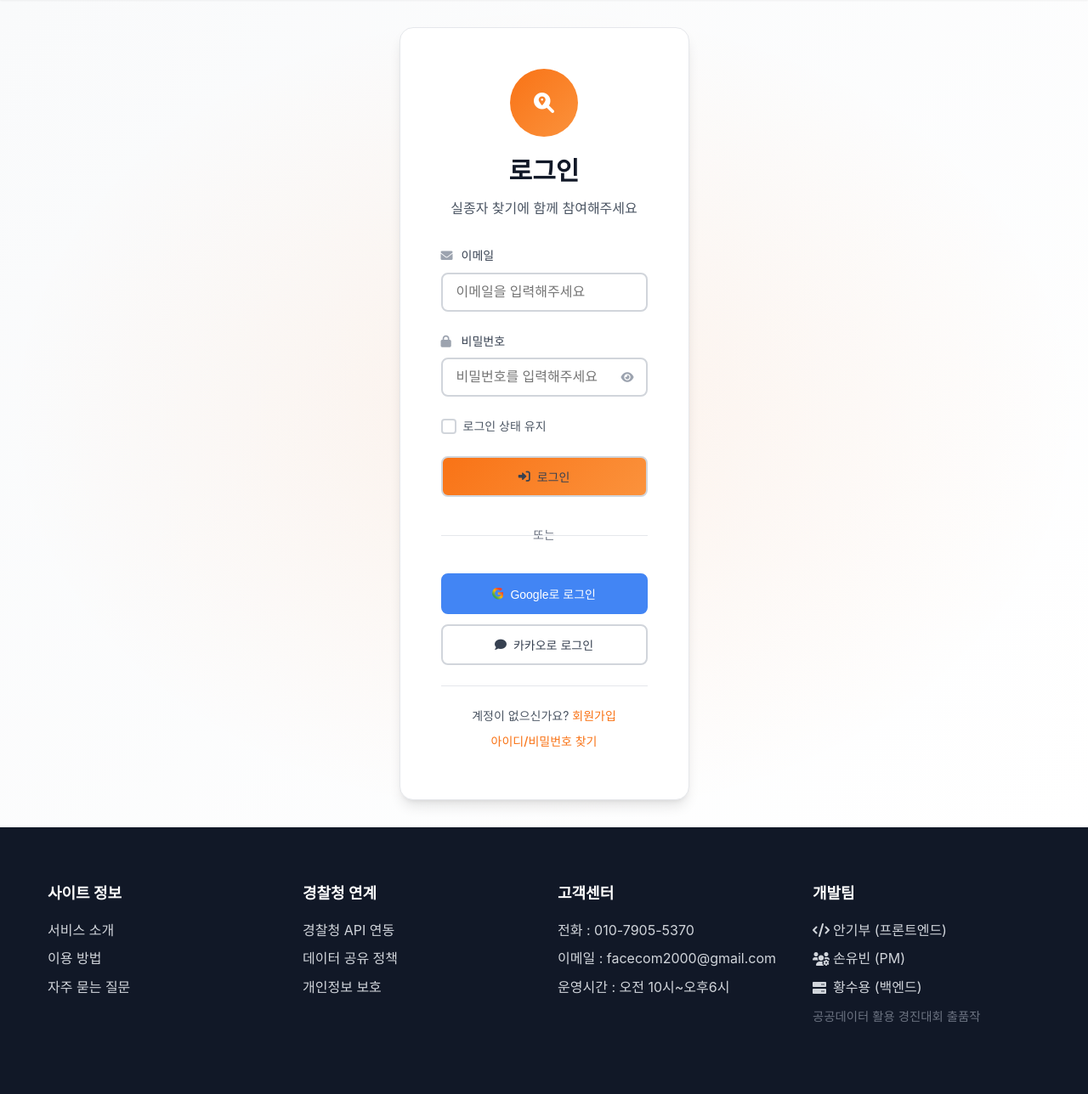
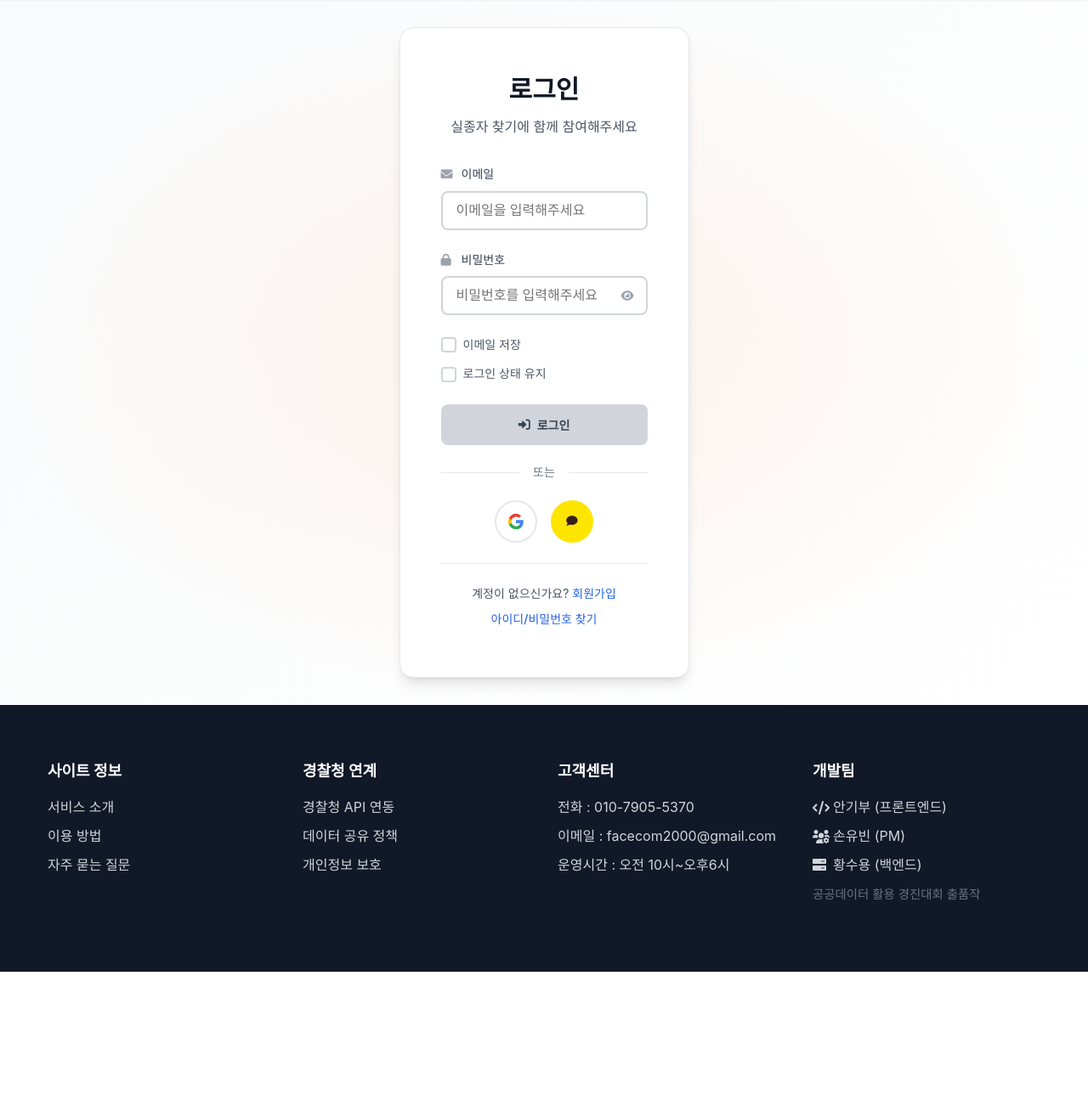
Before and after one commit to ANGIBU/songil, a Flask app: page /login in a window 1280 px wide. Shown: the part 75-1363 px from the top of the page at 85% size. After the commit the page ends 1219 px from the top, so only its background shows below. Run offline with Flask 3, Linux system fonts and the light colour scheme; some libraries are stand-ins or nearby versions.

Commit message:
Automated Commit Update at 2025-05-27 02:40:20

```diff
--- a/static/css/auth.css
+++ b/static/css/auth.css
@@ -523,8 +588,8 @@
 /* 폼 옵션 */
 .form-options {
     display: flex;
-    justify-content: space-between;
-    align-items: center;
+    flex-direction: column;
+    gap: var(--spacing-3);
     margin-bottom: var(--spacing-6);
     opacity: 0;
     transform: translateY(10px);
@@ -591,7 +656,19 @@
     text-decoration: underline;
 }
 
-/* 버튼 스타일 (기존 스타일 확장) */
+.link-blue {
+    color: #2563eb;
+    text-decoration: none;
+    font-weight: 500;
+    transition: var(--transition-all);
+}
+
+.link-blue:hover {
+    color: #1d4ed8;
+    text-decoration: underline;
+}
+
+/* 버튼 스타일 수정 */
 .btn-full {
     width: 100%;
     opacity: 0;
@@ -606,24 +683,25 @@
     transform: translateY(0);
 }
 
-.btn-full::before {
-    content: '';
-    position: absolute;
-    top: 0;
-    left: -100%;
-    width: 100%;
-    height: 100%;
-    background: linear-gradient(90deg, transparent, rgba(255, 255, 255, 0.2), transparent);
-    transition: left 0.5s;
-}
-
-.btn-full:hover::before {
-    left: 100%;
-}
-
 .btn-sm {
     padding: var(--spacing-2) var(--spacing-3);
     font-size: var(--font-size-sm);
+}
+
+/* 로그인 버튼 전용 스타일 */
+.btn-login-submit {
+    background-color: var(--gray-300);
+    color: var(--gray-700);
+    border: 2px solid var(--gray-300);
+    font-weight: 600;
+}
+
+.btn-login-submit:hover {
+    background-color: var(--gray-200);
+    color: var(--gray-800);
+    border-color: var(--gray-200);
+    transform: none;
+    box-shadow: none;
 }
 
 /* 소셜 로그인 */
@@ -641,17 +719,18 @@
     transform: translateY(0);
 }
 
-.auth-divider::before {
-    content: '';
-    position: absolute;
-    top: 50%;
-    left: 0;
-    right: 0;
+.auth-divider hr {
+    border: none;
     height: 1px;
     background-color: var(--gray-200);
+    margin: 0;
 }
 
 .auth-divider span {
+    position: absolute;
+    top: 50%;
+    left: 50%;
+    transform: translate(-50%, -50%);
     background-color: var(--white);
     color: var(--gray-500);
     padding: 0 var(--spacing-4);
@@ -660,9 +739,6 @@
 }
 
 .social-login {
-    display: flex;
-    flex-direction: column;
-    gap: var(--spacing-3);
     margin-bottom: var(--spacing-6);
     opacity: 0;
     transform: translateY(15px);
@@ -674,78 +750,58 @@
     transform: translateY(0);
 }
 
+.social-buttons {
+    display: flex;
+    justify-content: center;
+    gap: var(--spacing-4);
+}
+
 .btn-social {
+    width: 50px;
+    height: 50px;
+    border-radius: 50%;
+    border: none;
+    cursor: pointer;
+    display: flex;
+    align-items: center;
     justify-content: center;
-    width: 100%;
-    padding: var(--spacing-3) var(--spacing-4);
-    border: 2px solid var(--gray-300);
-    background-color: var(--white);
-    color: var(--gray-700);
+    transition: var(--transition-all);
     position: relative;
     overflow: hidden;
 }
 
-.btn-social::before {
-    content: '';
-    position: absolute;
-    top: 0;
-    left: -100%;
-    width: 100%;
-    height: 100%;
-    background: linear-gradient(90deg, transparent, rgba(255, 255, 255, 0.3), transparent);
-    transition: left 0.5s;
-}
-
-.btn-social:hover::before {
-    left: 100%;
-}
-
-/* 로그인 페이지 전용 버튼 스타일 */
-.login-form .btn-primary {
-    background-color: var(--gray-200);
-    color: var(--gray-700);
-    border: 2px solid var(--gray-300);
-}
-
-.login-form .btn-primary:hover {
-    background-color: var(--gray-100);
-    color: var(--gray-800);
-    border-color: var(--gray-200);
-    transform: none;
-    box-shadow: none;
+.btn-social:hover {
+    transform: translateY(-2px);
+    box-shadow: var(--shadow-md);
 }
 
 .btn-google {
-    background-color: #4285f4;
-    color: var(--white);
-    border: 2px solid #4285f4;
+    background-color: var(--white);
+    border: 2px solid var(--gray-200);
 }
 
 .btn-google:hover {
-    background-color: #5a95f5;
-    border-color: #5a95f5;
-    transform: none;
-    box-shadow: none;
+    border-color: var(--gray-300);
 }
 
-.btn-google i {
-    color: #ffffff;
-}
-
-/* 구글 로고 색상 */
-.btn-google i.fab.fa-google {
-    background: linear-gradient(45deg, #4285f4 0%, #34a853 25%, #fbbc05 50%, #ea4335 75%);
-    -webkit-background-clip: text;
-    -webkit-text-fill-color: transparent;
-    background-clip: text;
-    font-weight: bold;
+.btn-kakao {
+    background-color: #fee500;
+    border: 2px solid #fee500;
 }
 
 .btn-kakao:hover {
     background-color: #fdd835;
     border-color: #fdd835;
-    transform: none;
-    box-shadow: none;
+}
+
+.btn-kakao .social-icon {
+    color: #371d1e;
+}
+
+.social-icon {
+    display: flex;
+    align-items: center;
+    justify-content: center;
 }
 
 /* 인증 푸터 */
--- a/static/js/auth.js
+++ b/static/js/auth.js
@@ -7,6 +7,7 @@ document.addEventListener('DOMContentLoaded', function() {
     initializePasswordToggle();
     initializeTabSystem();
     initializeLoginAnimation();
+    initializeEmailSaveFeature();
 });
 
 // 인증 시스템 초기화
@@ -27,6 +28,40 @@ function initializeAuth() {
 
     if (kakaoLoginBtn) {
         kakaoLoginBtn.addEventListener('click', handleKakaoLogin);
+    }
+}
+
+// 이메일 저장 기능 초기화
+function initializeEmailSaveFeature() {
+    const saveEmailCheckbox = document.getElementById('saveEmail');
+    const rememberCheckbox = document.getElementById('remember');
+    const emailInput = document.getElementById('email');
+
+    if (saveEmailCheckbox && rememberCheckbox) {
+        // 이메일 저장이 체크되면 로그인 상태 유지도 자동 체크
+        saveEmailCheckbox.addEventListener('change', function() {
+            if (this.checked) {
+                rememberCheckbox.checked = true;
+            }
+        });
+
+        // 로그인 상태 유지가 해제되면 이메일 저장도 해제
+        rememberCheckbox.addEventListener('change', function() {
+            if (!this.checked) {
+                saveEmailCheckbox.checked = false;
+            }
+        });
+    }
+
+    // 저장된 이메일 불러오기
+    if (emailInput) {
+        const savedEmail = localStorage.getItem('savedEmail');
+        if (savedEmail) {
+            emailInput.value = savedEmail;
+            if (saveEmailCheckbox) {
+                saveEmailCheckbox.checked = true;
+            }
+        }
     }
 }
 
@@ -74,6 +109,7 @@ async function handleLogin(e) {
     const email = formData.get('email');
     const password = formData.get('password');
     const remember = formData.get('remember');
+    const saveEmail = formData.get('saveEmail');
 
     // 클라이언트 사이드 유효성 검사
     if (!validateEmail(email)) {
@@ -102,6 +138,13 @@ async function handleLogin(e) {
         localStorage.setItem('userName', '테스트 사용자');
         localStorage.setItem('userPoints', '1250');
 
+        // 이메일 저장 옵션 처리
+        if (saveEmail) {
+            localStorage.setItem('savedEmail', email);
+        } else {
+            localStorage.removeItem('savedEmail');
+        }
+
         if (remember) {
             localStorage.setItem('rememberLogin', 'true');
         }
@@ -126,7 +169,7 @@ async function handleGoogleLogin() {
     const btn = document.querySelector('.btn-google');
     const originalText = btn.innerHTML;
 
-    btn.innerHTML = '<i class="fas fa-spinner fa-spin"></i> Google 연결 중...';
+    btn.innerHTML = '<i class="fas fa-spinner fa-spin"></i>';
     btn.disabled = true;
 
     try {
@@ -158,7 +201,7 @@ async function handleKakaoLogin() {
     const btn = document.querySelector('.btn-kakao');
     const originalText = btn.innerHTML;
 
-    btn.innerHTML = '<i class="fas fa-spinner fa-spin"></i> 카카오 연결 중...';
+    btn.innerHTML = '<i class="fas fa-spinner fa-spin"></i>';
     btn.disabled = true;
 
     try {
@@ -183,6 +226,74 @@ async function handleKakaoLogin() {
         btn.innerHTML = originalText;
         btn.disabled = false;
     }
+}
+
+// 이메일 인증 코드 발송
+async function sendVerificationCode(email, purpose = 'register') {
+    try {
+        const response = await fetch('/api/auth/send-verification', {
+            method: 'POST',
+            headers: { 'Content-Type': 'application/json' },
+            body: JSON.stringify({
+                email: email,
+                purpose: purpose // 'register', 'find-id', 'find-password'
+            })
+        });
+
+        const result = await response.json();
+
+        if (result.success) {
+            return { success: true, message: '인증코드가 발송되었습니다.' };
+        } else {
+            return { success: false, message: result.message || '발송에 실패했습니다.' };
+        }
+    } catch (error) {
+        return { success: false, message: '네트워크 오류가 발생했습니다.' };
+    }
+}
+
+// 이메일 인증 코드 확인
+async function verifyEmailCode(email, code, purpose = 'register') {
+    try {
+        const response = await fetch('/api/auth/verify-code', {
+            method: 'POST',
+            headers: { 'Content-Type': 'application/json' },
+            body: JSON.stringify({
+                email: email,
+                code: code,
+                purpose: purpose
+            })
+        });
+
+        const result = await response.json();
+
+        if (result.success) {
+            return { success: true, message: '인증이 완료되었습니다.' };
+        } else {
+            return { success: false, message: result.message || '인증에 실패했습니다.' };
+        }
+    } catch (error) {
+        return { success: false, message: '네트워크 오류가 발생했습니다.' };
+    }
+}
+
+// 재발송 타이머 시작
+function startResendTimer(countdownElement, resendButton, seconds = 60) {
+    let countdown = seconds;
+    resendButton.disabled = true;
+
+    const timer = setInterval(() => {
+        countdown--;
+        countdownElement.textContent = countdown;
+
+        if (countdown <= 0) {
+            clearInterval(timer);
+            resendButton.disabled = false;
+            resendButton.innerHTML = '재발송';
+        }
+    }, 1000);
+
+    return timer;
 }
 
 // 폼 유효성 검사 초기화
--- a/templates/auth/login.html
+++ b/templates/auth/login.html
@@ -12,9 +12,6 @@
     <div class="container">
         <div class="auth-container">
             <div class="auth-header">
-                <div class="auth-logo">
-                    <i class="fas fa-search-location"></i>
-                </div>
                 <h1>로그인</h1>
                 <p>실종자 찾기에 함께 참여해주세요</p>
             </div>
@@ -45,35 +42,50 @@
 
                 <div class="form-options">
                     <label class="checkbox-label">
-                        <input type="checkbox" name="remember">
+                        <input type="checkbox" name="saveEmail" id="saveEmail">
+                        <span class="checkmark"></span>
+                        이메일 저장
+                    </label>
+                    <label class="checkbox-label">
+                        <input type="checkbox" name="remember" id="remember">
                         <span class="checkmark"></span>
                         로그인 상태 유지
                     </label>
                 </div>
 
-                <button type="submit" class="btn btn-primary btn-full">
+                <button type="submit" class="btn btn-login-submit btn-full">
                     <i class="fas fa-sign-in-alt"></i>
                     로그인
                 </button>
 
                 <div class="auth-divider">
+                    <hr>
                     <span>또는</span>
                 </div>
 
                 <div class="social-login">
-                    <button type="button" class="btn btn-social btn-google">
-                        <i class="fab fa-google"></i>
-                        Google로 로그인
-                    </button>
-                    <button type="button" class="btn btn-social btn-kakao">
-                        <i class="fas fa-comment"></i>
-                        카카오로 로그인
-                    </button>
+                    <div class="social-buttons">
+                        <button type="button" class="btn-social btn-google" onclick="handleGoogleLogin()">
+                            <div class="social-icon">
+                                <svg viewBox="0 0 24 24" width="20" height="20">
+                                    <path fill="#4285F4" d="M22.56 12.25c0-.78-.07-1.53-.2-2.25H12v4.26h5.92c-.26 1.37-1.04 2.53-2.21 3.31v2.77h3.57c2.08-1.92 3.28-4.74 3.28-8.09z"/>
+                                    <path fill="#34A853" d="M12 23c2.97 0 5.46-.98 7.28-2.66l-3.57-2.77c-.98.66-2.23 1.06-3.71 1.06-2.86 0-5.29-1.93-6.16-4.53H2.18v2.84C3.99 20.53 7.7 23 12 23z"/>
+                                    <path fill="#FBBC05" d="M5.84 14.09c-.22-.66-.35-1.36-.35-2.09s.13-1.43.35-2.09V7.07H2.18C1.43 8.55 1 10.22 1 12s.43 3.45 1.18 4.93l2.85-2.22.81-.62z"/>
+                                    <path fill="#EA4335" d="M12 5.38c1.62 0 3.06.56 4.21 1.64l3.15-3.15C17.45 2.09 14.97 1 12 1 7.7 1 3.99 3.47 2.18 7.07l3.66 2.84c.87-2.6 3.3-4.53 6.16-4.53z"/>
+                                </svg>
+                            </div>
+                        </button>
+                        <button type="button" class="btn-social btn-kakao" onclick="handleKakaoLogin()">
+                            <div class="social-icon">
+                                <i class="fas fa-comment"></i>
+                            </div>
+                        </button>
+                    </div>
                 </div>
 
                 <div class="auth-footer">
-                    <p>계정이 없으신가요? <a href="{{ url_for('register') }}" class="link">회원가입</a></p>
-                    <p><a href="{{ url_for('find_account') }}" class="link">아이디/비밀번호 찾기</a></p>
+                    <p>계정이 없으신가요? <a href="{{ url_for('register') }}" class="link-blue">회원가입</a></p>
+                    <p><a href="{{ url_for('find_account') }}" class="link-blue">아이디/비밀번호 찾기</a></p>
                 </div>
             </form>
         </div>
```
Also changed, not shown: other parts of static/css/auth.css (+97 -9 lines), templates/auth/find_account.html (+59 -34 lines), templates/auth/register.html (+35 -20 lines).
